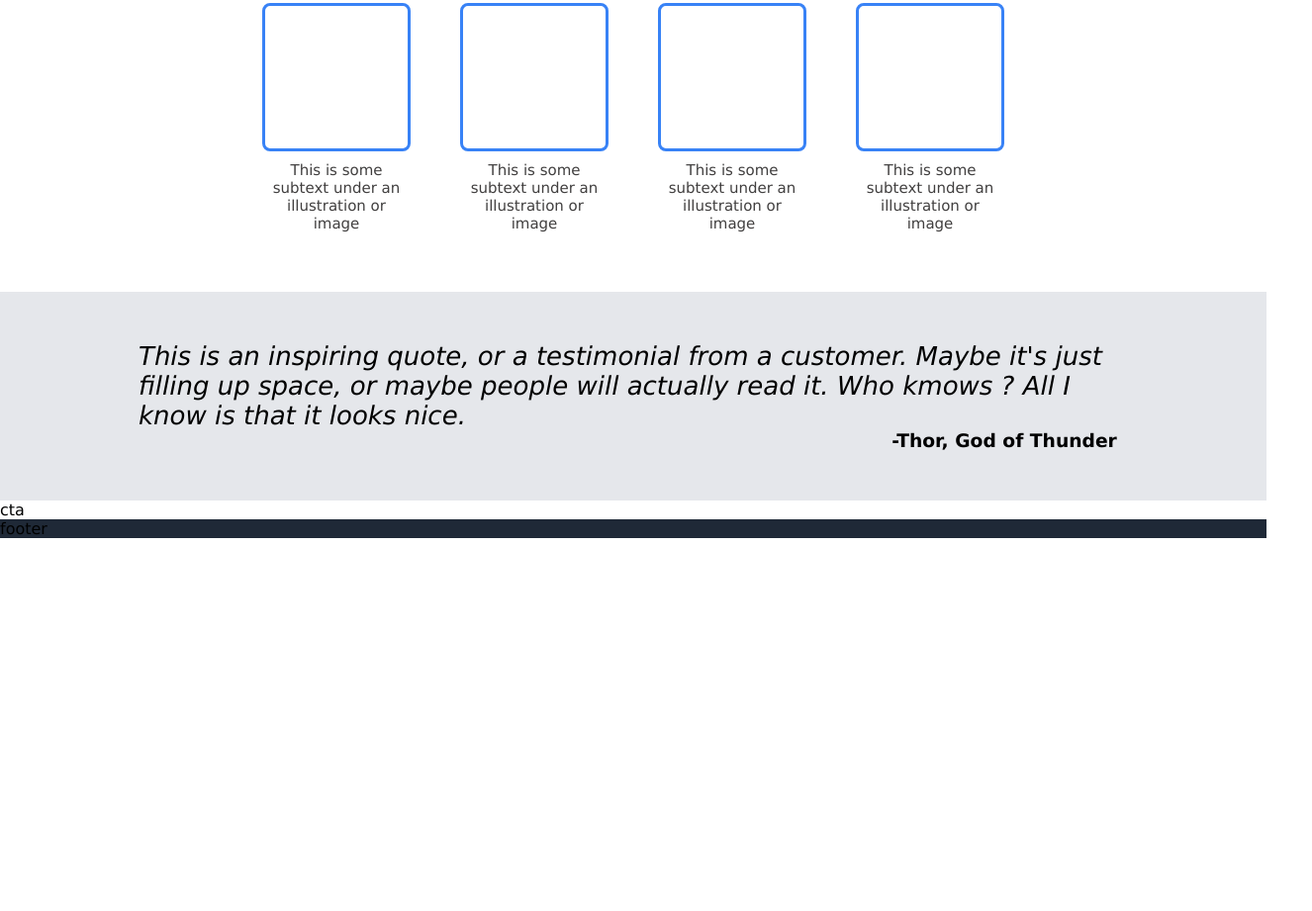
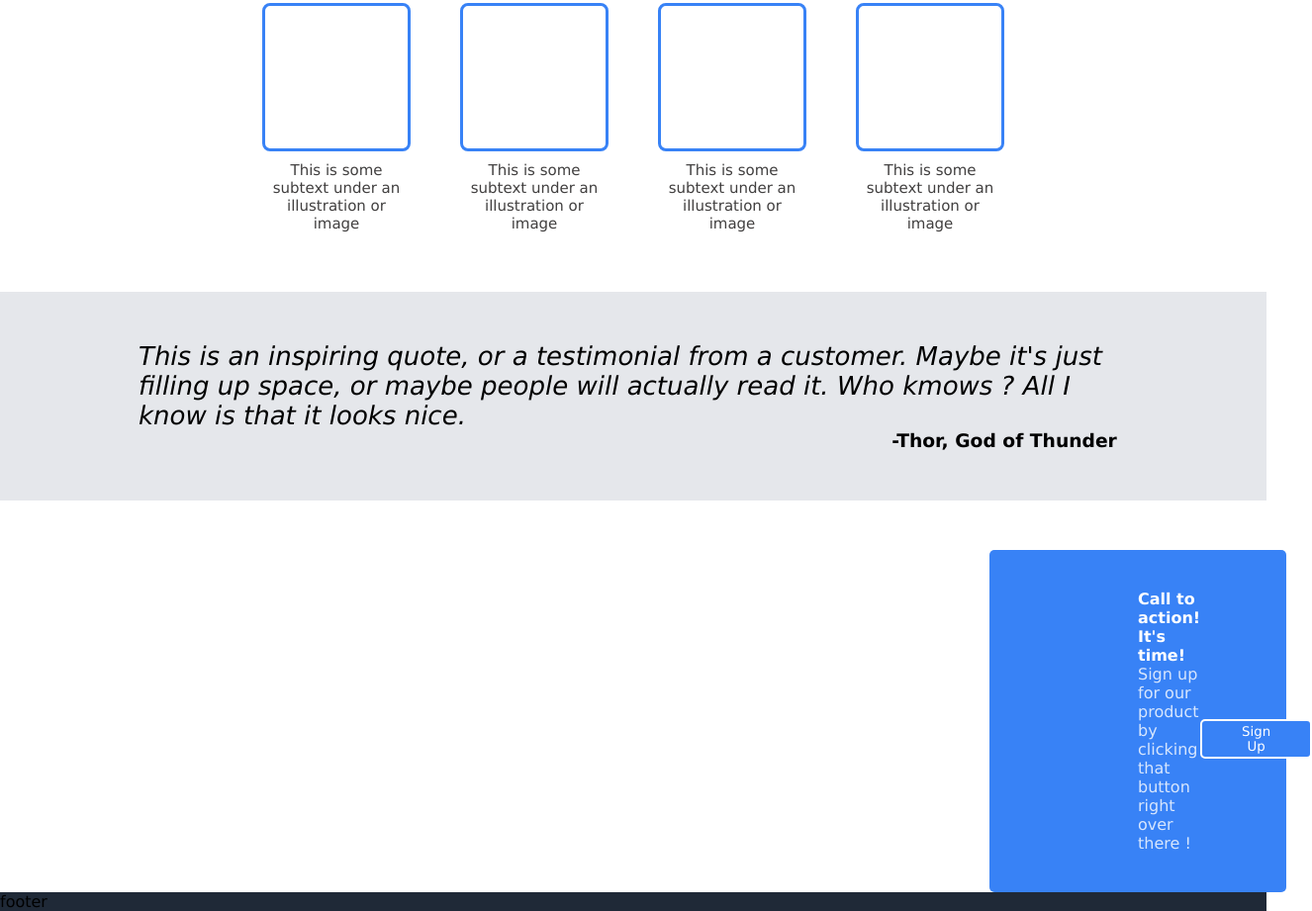
Before and after one commit to AlexandreGNT/Landing-Page, a plain HTML site: page index.html in a window 1280 px wide. Shown: the part 585-1506 px from the top of the page at 99% size, 1326 px wide, since content can reach past the window. Before the commit the page ends 1129 px from the top, so only its background shows below. Drawn offline with Linux system fonts and the light colour scheme.

Commit message:
cta done

```diff
--- a/index.html
+++ b/index.html
@@ -78,7 +78,11 @@
         <h3>-Thor, God of Thunder</h3>
     </div>
     <div class="cta">
-        cta
+        <div class="text-area">
+            <h4>Call to action! It's time!</h4>
+            <p>Sign up for our product by clicking that button right over there !</p>
+        </div>
+        <button>Sign Up</button>
     </div>
     <div class="footer">
         footer
--- a/style.css
+++ b/style.css
@@ -117,3 +117,26 @@
 .quote h3{
     margin-left: 750px;
 }
+.cta{
+    margin-left: 1000px;
+    margin-right: 1000px;
+    padding: 40px 150px;
+    background-color: #3882f6;
+    margin-top: 50px;
+    display: flex;
+    justify-content: space-between;
+    align-items: center;
+    border-radius: 5px;
+    color: white;
+}
+.cta p{
+    opacity: 0.8;
+}
+.cta button{
+    color: white;
+    background-color: #3882f6;
+    padding: 3px 40px;
+    margin-top: 35px;
+    border: 2px solid;
+    border-radius: 5px;
+}
```
